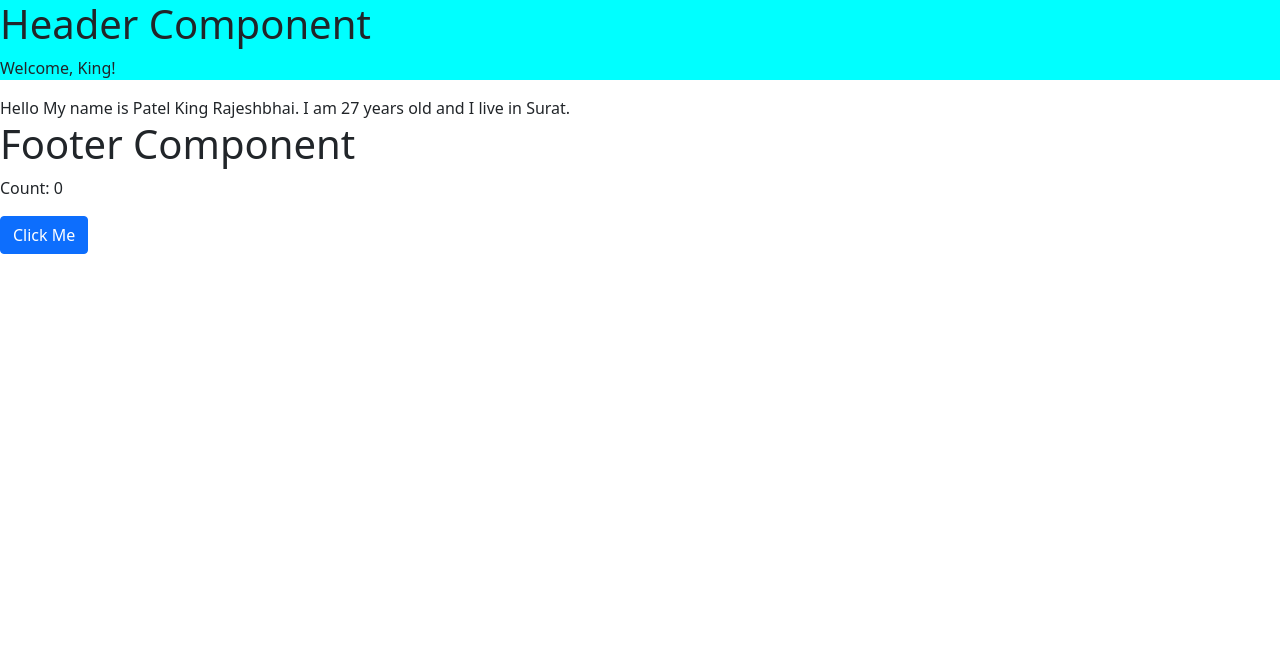
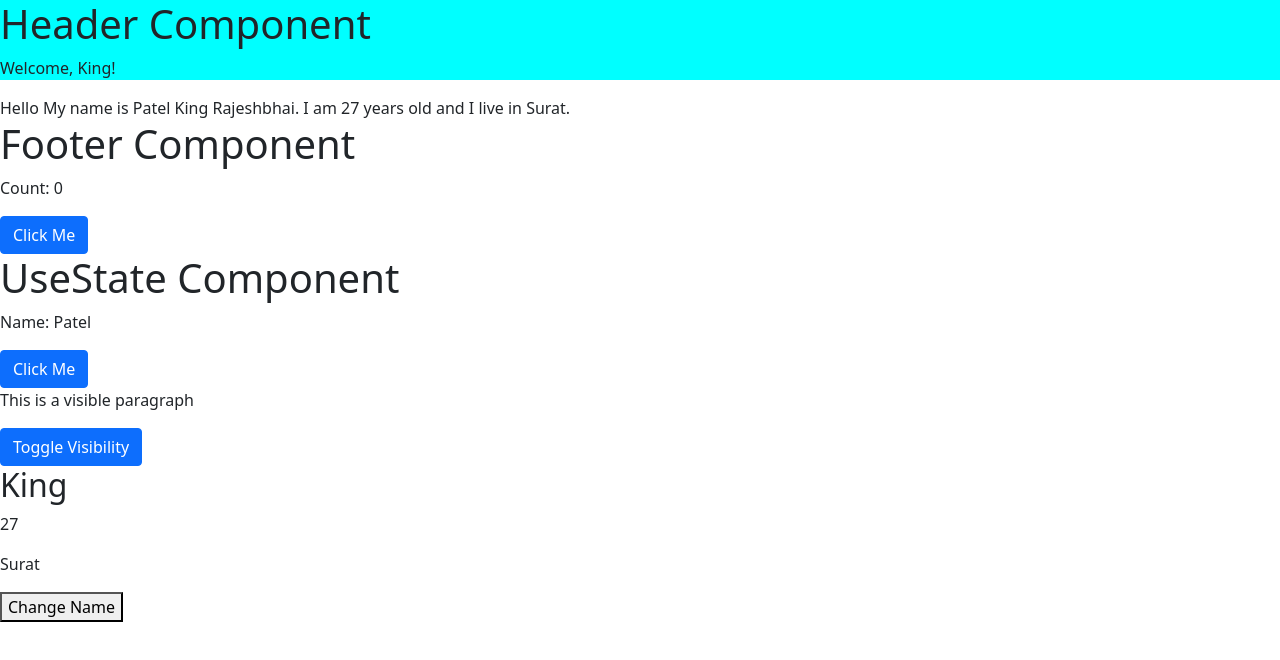
Before and after one commit to Patel-Kingkumar/React-Js, a React (Vite) app: page / in a window 1280 px wide. Shown: the top 660 px of the page. Built offline with nearby package versions, Linux system fonts and the light colour scheme.

Commit message:
practice useState

```diff
--- a/src/App.jsx
+++ b/src/App.jsx
@@ -1,5 +1,6 @@
 import Header from './assets/components/Header'
 import Footer from './assets/components/Footer'
+import UseState from './assets/components/UseState'
 import './App.css'
 
 function App() {
@@ -11,6 +12,7 @@ function App() {
       <Header name="King"/>
       Hello My name is { name }. I am { age } years old and I live in { city }.
       <Footer />
+      <UseState />
     </div>
   )
 }
--- /dev/null
+++ b/src/assets/components/UseState.jsx
@@ -0,0 +1,54 @@
+import { useState } from "react";
+
+function UseState() {
+    const [name, setName] = useState("Patel");
+
+    const [isseVisibele, setIsVisible] = useState(true);
+
+    const [user, setUser] = useState({
+        name: "King",
+        age: 27,
+        city: "Surat"
+    });
+
+    function handleClick() {
+        setName("King");
+    }
+
+    function handleVisibility() {
+        console.log("isseVisibele  : ", isseVisibele);
+        setIsVisible(!isseVisibele);
+    }
+
+    function changeName() {
+        setUser({
+            ...user,
+            name: "Patel"
+        });
+    }
+
+    return (
+        <div className="header">
+            <h1>UseState Component</h1>
+            <p>Name: {name}</p>
+            <button className="btn btn-primary" onClick={handleClick}>
+                Click Me
+            </button>
+            {isseVisibele && <p>This is a visible paragraph</p>}
+            <button className="btn btn-primary" onClick={handleVisibility}>
+                Toggle Visibility
+            </button>
+            <div>
+                <h2>{user.name}</h2>
+                <p>{user.age}</p>
+                <p>{user.city}</p>
+
+                <button onClick={changeName}>
+                    Change Name
+                </button>
+            </div>
+        </div>
+    )
+}
+
+export default UseState;
```
Also changed, not shown: 1 other file (tests, documents, lock files or other folders).
